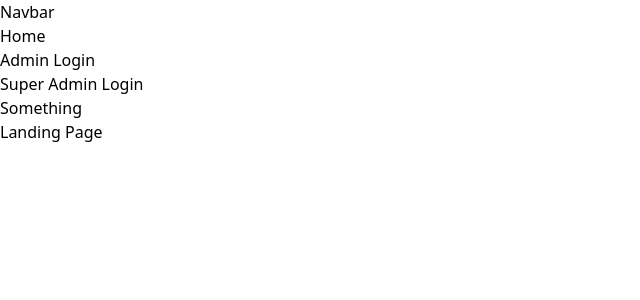
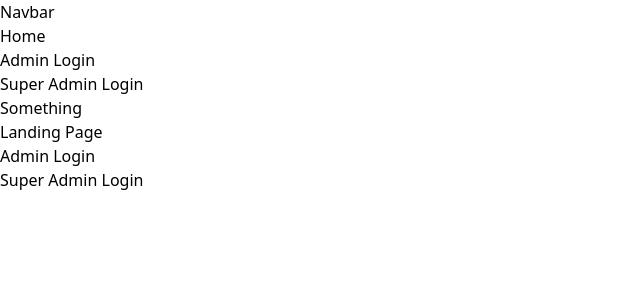
Before and after one commit to Utkarsh-1104/HallBooking, a React (Vite) app in the folder client/: page / in a window 1280 px wide. Shown: the top 300 px of the page, without its empty margins (0-640 px from the left). Built offline with nearby package versions, Linux system fonts and the light colour scheme.

Commit message:
comps made

```diff
--- a/client/package.json
+++ b/client/package.json
@@ -11,7 +11,8 @@
   },
   "dependencies": {
     "react": "^18.2.0",
-    "react-dom": "^18.2.0"
+    "react-dom": "^18.2.0",
+    "react-router-dom": "^6.23.1"
   },
   "devDependencies": {
     "@types/react": "^18.2.66",
--- a/client/src/App.jsx
+++ b/client/src/App.jsx
@@ -1,11 +1,15 @@
+import AdminLogin from './components/AdminLogin'
 import LandingPage from './components/LandingPage'
 import Navbar from './components/Navbar'
+import SuperAdminLogin from './components/SuperAdminLogin'
 
 function App() {
   return (
     <>
       <Navbar />
       <LandingPage />
+      <AdminLogin />
+      <SuperAdminLogin />
     </>
   )
 }
--- /dev/null
+++ b/client/src/components/AdminLogin.jsx
@@ -0,0 +1,10 @@
+
+const AdminLogin = () => {
+  return (
+    <div className='bg-black h-screen'>
+        <h1 className='text-white font-[Poppins] '>Admin Login</h1>
+    </div>
+  )
+}
+
+export default AdminLogin
--- /dev/null
+++ b/client/src/components/SuperAdminLogin.jsx
@@ -0,0 +1,9 @@
+
+const SuperAdminLogin = () => {
+  return (
+    <div className='bg-black h-screen'>
+        <h1 className='text-white font-[Poppins] '>Super Admin Login</h1>
+    </div>  )
+}
+
+export default SuperAdminLogin
```
Also changed, not shown: 1 other file (tests, documents, lock files or other folders).
